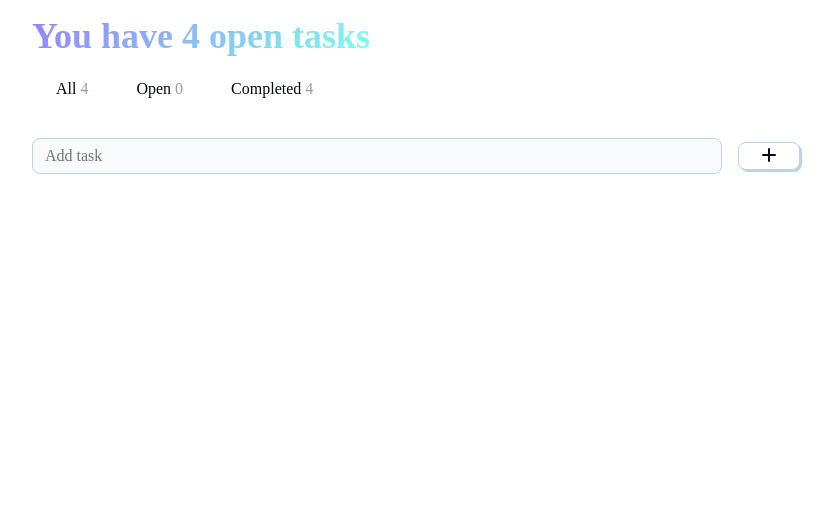
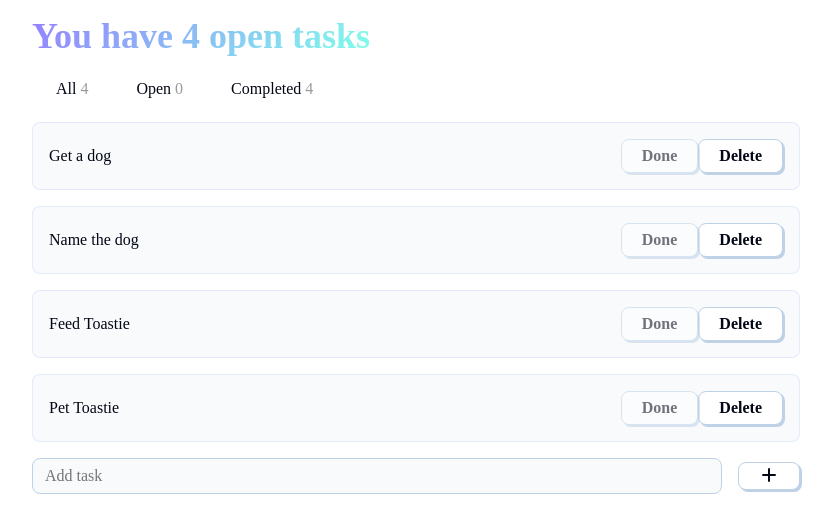
Before and after one commit to onlyvpans/todo, a React (Vite) app: page / in a window 1280 px wide. Shown: the top 532 px of the page, without its empty margins (224-1057 px from the left). Built offline with nearby package versions, Linux system fonts and the light colour scheme; a web font is replaced by a local one.

Commit message:
feat: handle filter todo list based on btns

```diff
--- a/src/components/TodoList.tsx
+++ b/src/components/TodoList.tsx
@@ -1,3 +1,26 @@
+import { TodoCard } from "./TodoCard";
+import { TodoContext } from "../contexts/TodoContext";
+import { useContext } from "react";
+
 export function TodoList() {
-  return <div></div>;
+  // const [todolist, setTodoList] = useState([]);
+
+  const todos = useContext(TodoContext);
+
+  const tab = "All";
+
+  const filterTodosList =
+    tab === "All"
+      ? todos
+      : tab === "open"
+      ? todos.filter((val) => !val.complete)
+      : todos.filter((val) => val.complete);
+
+  return (
+    <>
+      {filterTodosList.map((todo, todoIndex) => {
+        return <TodoCard key={todoIndex} {...todo}></TodoCard>;
+      })}
+    </>
+  );
 }
```
